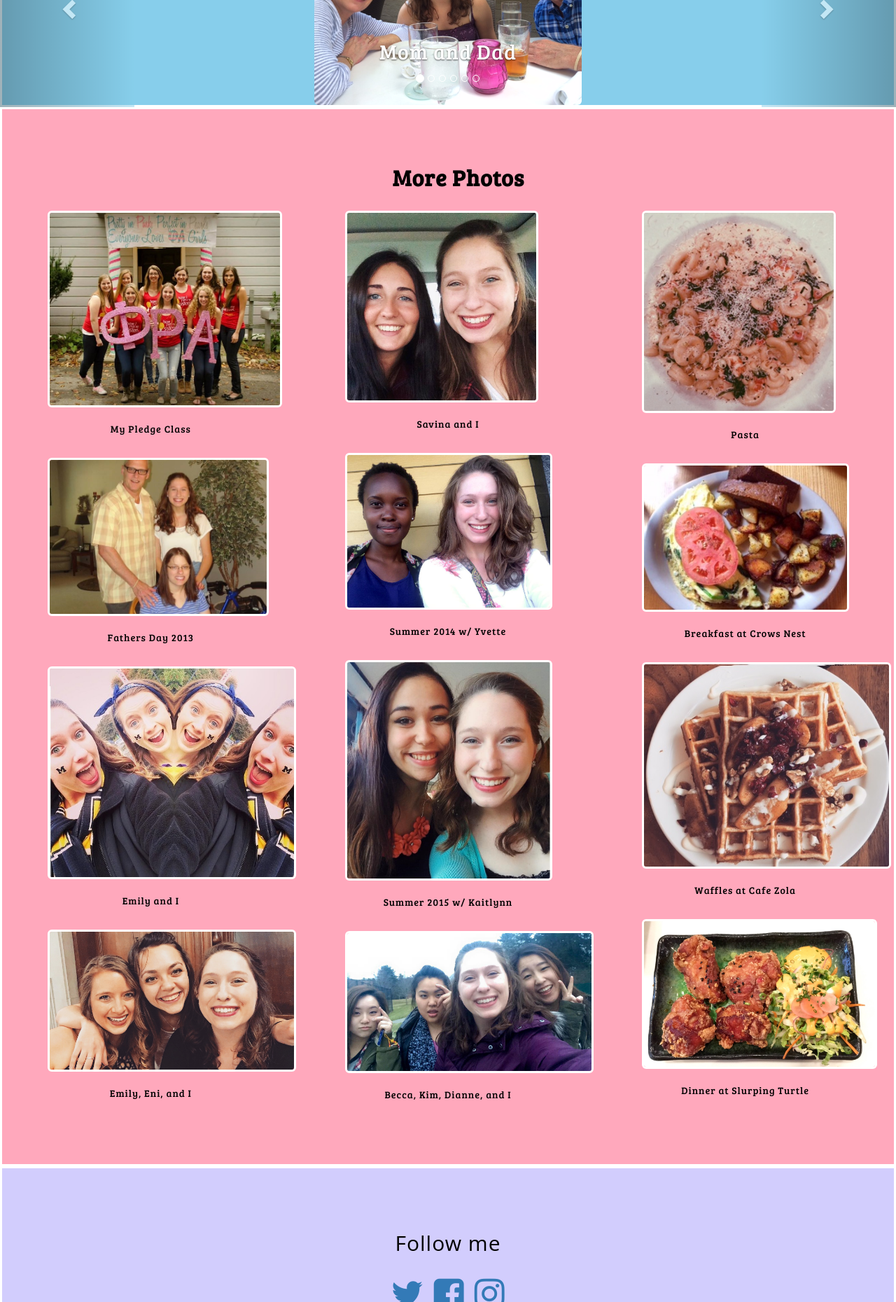
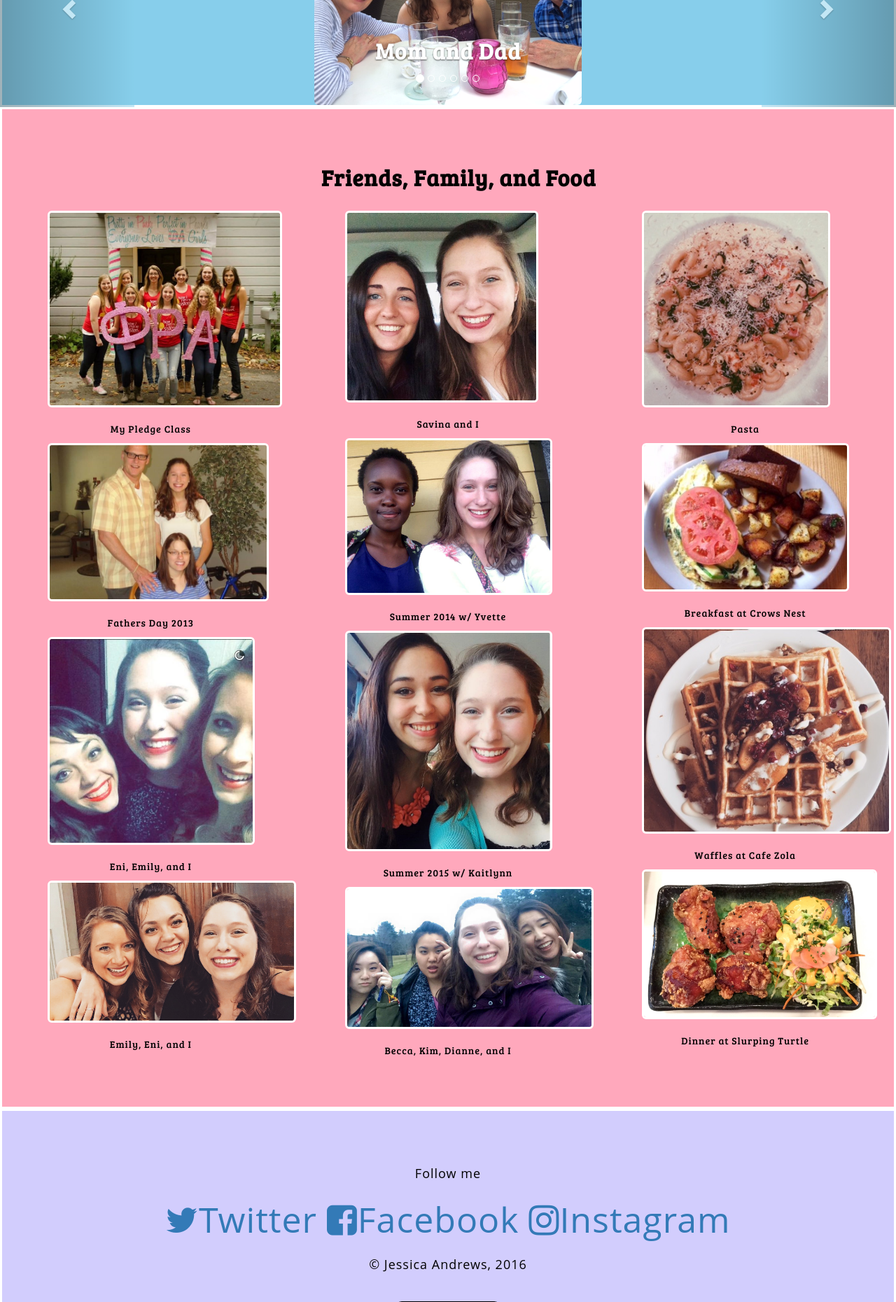
Before and after one commit to Jessica0028/jessicaportfolio, a Python web app: template templates/photo.html in a window 1280 px wide. Shown: the part 840-2700 px from the top of the page at 70% size. Run offline with Jinja, Linux system fonts and the light colour scheme; the template is opened without the code that fills it, so the values that code supplies are empty; some libraries are stand-ins or nearby versions.

Commit message:
photos, contact, nav, app name
had to change .jpg to .JPG for some photos, removed email form, changed
color, font, and spacing of the nav toggle value and changed application
name because I deployed my site

```diff
--- a/app.yaml
+++ b/app.yaml
@@ -1,4 +1,4 @@
-application: jessicaportfolio
+application: jessicasportfolio-1268
 version: 1
 runtime: python27
 api_version: 1
--- a/templates/base.html
+++ b/templates/base.html
@@ -1,22 +1,22 @@
 <!DOCTYPE html>
 <html lang="en">
 <head>
-  <a name="top"></a>
   <meta charset="utf-8">
   <meta name="viewport" content="width=device-width, initial-scale=1">
   <link rel="stylesheet" href="http://maxcdn.bootstrapcdn.com/bootstrap/3.3.6/css/bootstrap.min.css">
-  <link href="http://fonts.googleapis.com/css?family=Pacifico" rel="stylesheet">
-  <link href='https://fonts.googleapis.com/css?family=Bree+Serif' rel='stylesheet' type='text/css'>
+  <link rel='stylesheet' href="http://fonts.googleapis.com/css?family=Pacifico">
+  <link rel='stylesheet' href='https://fonts.googleapis.com/css?family=Bree+Serif' type='text/css'>
   <link rel="stylesheet" href="https://maxcdn.bootstrapcdn.com/font-awesome/4.5.0/css/font-awesome.min.css">
+  <link rel="stylesheet" href="static/style.css" type="text/css">
   <script src="https://ajax.googleapis.com/ajax/libs/jquery/1.12.0/jquery.min.js"></script>
   <script src="http://maxcdn.bootstrapcdn.com/bootstrap/3.3.6/js/bootstrap.min.js"></script>
-  <link rel="stylesheet" href="static/style.css" type="text/css">
-  <title>
+<title>
     {% block title %}
     {% endblock %}
   </title>
 </head>
 <body>
+  <a id="top"></a>
   <header>
     <h1> Jessica Andrews </h1>
     <h2> 433 Hamilton Pl, Ann Arbor, MI 48104</h2>
@@ -24,19 +24,19 @@
     <nav class="navbar navbar-inverse">
       <div class="container">
         <div class="navbar-header">
-          <button type="button" class="navbar-toggle" data-toggle="collapse" data-target="#myNavbar">
+          <button type="button" class="navbar-toggle"  data-toggle="collapse" data-target="#myNavbar" value="nav button">Click
             <span class="icon-bar"></span>
             <span class="icon-bar"></span>
             <span class="icon-bar"></span>
           </button>
         </div>
         <div class="collapse navbar-collapse" id="myNavbar">
-          <ul class="nav navbar-nav navbar-left">
+          <ol class="nav navbar-nav navbar-left">
             <li id = "page1"><a href= "index.html">About Me</a></li>
             <li id = "page2"><a href="interests.html">My Interests</a></li>
             <li id = "page3"><a href="photo.html">Photos</a></li>
             <li id = "page4"><a href="contact.html">Contact + Skills</a></li>
-          </ul>
+          </ol>
         </div>
       </div>
     </nav>
@@ -52,11 +52,11 @@
    Main Content
   {% endblock %}
   <footer class="container-fluid footer-4 text-center">
-    <h2>Follow me </h2>
-    <a href="https://twitter.com/Jessickaa27" target="_blank"> <i class="fa fa-twitter"></i></a>
-    <a href="https://www.facebook.com/softballchica9942" target="_blank"><i class="fa fa-facebook-square"></i></a>
-    <a href="https://www.instagram.com/jessickaa245/" target="_blank"><i class= "fa fa-instagram"></i></a>
-    <h2> &copy; Jessica Andrews, 2016 </h2>
+    <h4>Follow me </h4>
+    <a href="https://twitter.com/Jessickaa27" target="_blank"><i class="fa fa-twitter"></i>Twitter</a>
+    <a href="https://www.facebook.com/softballchica9942" target="_blank"><i class="fa fa-facebook-square"></i>Facebook</a>
+    <a href="https://www.instagram.com/jessickaa245/" target="_blank"><i class= "fa fa-instagram"></i>Instagram</a>
+    <h4> &copy; Jessica Andrews, 2016 </h4>
     <a href="#top" class="button">Back to Top</a>
   </footer>
 </body>
--- a/templates/index.html
+++ b/templates/index.html
@@ -7,14 +7,14 @@ About Me
 {% block content %}
 <div class="container-fluid home-1 text-center">
   <h3 class="margin">Welcome to my Site!</h3>
-  <img src="static/me.jpg" class="img-responsive img-rounded corners" style="display:inline" alt="myself" width="175" height="175">
+  <img src="static/me.JPG" class="img-responsive img-rounded corners" style="display:inline" alt="myself" width="175" height="175">
 </div>
 
 <div class="container-fluid home-3 text-center">
   <h3 class="margin">Some Facts About Me</h3><br>
   <div class="row">
     <div class="col-md-6">
-      <p>I attend the University of Michigan- Ann Arbor I recently just got admitted to the School of Information for next Fall 2016 where I will a pursue a Bacehlor of Science in Information. My favorite things about Ann Arbor are Football Saturdays, the fall time, and the school spirit.  </p>
+      <p>I attend the University of Michigan- Ann Arbor. I recently just got admitted to the School of Information for next Fall 2016 where I will a pursue a Bacehlor of Science in Information. My favorite things about Ann Arbor are Football Saturdays, the fall time, and the school spirit.  </p>
       <img src="static/umich.jpg" class="img-responsive img-rounded corners margin" style="width:80%" alt="umich">
     </div>
     <div class="col-md-6">
--- a/templates/photo.html
+++ b/templates/photo.html
@@ -7,8 +7,8 @@ Photos
 
 {% block content %}
 <div class="container-fluid photo-2 text-center">
-	<h3 class="margin">Check out my Photos!</h3>
-  		<img src="static/me.jpg" class="img-responsive img-rounded corners" style="display:inline" alt="myself" width="175" height="175">
+	<h3 class="margin">Look at my Photos!</h3>
+  		<img src="static/me.JPG" class="img-responsive img-rounded corners" style="display:inline" alt="myself" width="175" height="175">
 </div>
 
 <div id="myCarousel" class="carousel slide" data-ride="carousel">
@@ -25,37 +25,37 @@ Photos
   <!-- Wrapper for slides -->
   <div class="carousel-inner" role="listbox">
     <div class="item active">
-        <img src="static/momdad.jpg" class="img-responsive img-rounded corners margin" alt="momanddad">
+        <img src="static/momdad.JPG" class="img-responsive img-rounded corners margin" alt="momanddad">
         <div class="carousel-caption">
-        	<h2>Mom and Dad</h2>
+        	<h3>Mom and Dad</h3>
         </div>
     </div>
 
     <div class="item">
         <img src="static/bidnightt.jpg" class="img-responsive img-rounded corners margin" alt="tauclass">
         <div class="carousel-caption">
-        	<h2>My Pledge Class</h2>
+        	<h3>My Pledge Class</h3>
         </div>
     </div>
 
     <div class="item">
         <img src="static/summer2014.jpg" class="img-responsive img-rounded corners margin" alt="family">
         <div class="carousel-caption">
-        	<h2>Summer 2014</h2>
+        	<h3>Summer 2014</h3>
         </div>
     </div>
 
     <div class="item">
         <img src="static/tailgate.jpg" class="img-responsive img-rounded corners margin" alt="tailgate">
         <div class="carousel-caption">
-        	<h2>Tailgate 2015</h2>
+        	<h3>Tailgate 2015</h3>
         </div>
     </div>
 
     <div class="item">
         <img src="static/peru.jpg" class="img-responsive img-rounded corners margin" alt="machupicchu">
         <div class="carousel-caption">
-        	<h2>Machu Picchu</h2>
+        	<h3>Machu Picchu</h3>
         </div>
     </div>
   </div>
@@ -72,26 +72,38 @@ Photos
 </div>
 
 <div class="container-fluid interestsandphoto-5 text-center">
-  <h3 class="margin">More Photos</h3>
+  <h3 class="margin">Friends, Family, and Food</h3>
     <div class="row">
       <div class="col-md-4">
-      	<img src="static/tau.jpg" class="img-responsive img-rounded corners margin" style="width:85%" alt="tau"> <figcaption>My Pledge Class</figcaption><br>
-		<img src="static/dadandsarah.jpg" class="img-responsive img-rounded corners margin" style="width:80%" alt="fathersday"><figcaption>Fathers Day 2013</figcaption><br>
-		<img src="static/mypic.jpg" class="img-responsive img-rounded corners margin" style="width:90%" alt="bidnight"><figcaption>Emily and I</figcaption><br>
-		<img src="static/friends.jpg" class="img-responsive img-rounded corners margin" style="width:90%"alt="friends"><figcaption>Emily, Eni, and I</figcaption><br>
-	 </div>
+      	<figure>
+          <img src="static/tau.JPG" class="img-responsive img-rounded corners margin" style="width:85%" alt="tau"><figcaption><span class="name">My Pledge Class</span></figcaption></figure>
+		    <figure>
+          <img src="static/dadandsarah.jpg" class="img-responsive img-rounded corners margin" style="width:80%" alt="fathersday"><figcaption><span class="name">Fathers Day 2013</span></figcaption></figure>
+		    <figure>
+          <img src="static/bffs.jpg" class="img-responsive img-rounded corners margin" style="width:75%" alt="kappasignight"><figcaption><span class="name">Eni, Emily, and I</span></figcaption></figure>
+		    <figure>
+          <img src="static/friends.JPG" class="img-responsive img-rounded corners margin" style="width:90%" alt="friends"><figcaption><span class="name">Emily, Eni, and I</span></figcaption></figure>
+	   </div>
 	 <div class="col-md-4">
-	   <img src="static/savinajess.jpg" class="img-responsive img-rounded corners margin" style="width:70%" alt="savinandjess"><figcaption>Savina and I</figcaption><br>
-	   <img src="static/yvettejess.jpg" class="img-responsive img-rounded corners margin" style="width:75% " alt="yvetteandjessica"><figcaption>Summer 2014 w/ Yvette</figcaption><br>
-	   <img src="static/kaitjess.jpg" class="img-responsive img-rounded corners margin" style="width:75%" alt="kaitlynnandjess"><figcaption>Summer 2015 w/ Kaitlynn</figcaption><br>
-	   <img src="static/all.jpg" class="img-responsive img-rounded corners margin" style="width:90%" alt="friends"><figcaption>Becca, Kim, Dianne, and I</figcaption>
+	   <figure>
+        <img src="static/savinajess.jpg" class="img-responsive img-rounded corners margin" style="width:70%" alt="savinandjess"><figcaption><span class="name">Savina and I</span></figcaption></figure>
+	   <figure>
+        <img src="static/yvettejess.jpg" class="img-responsive img-rounded corners margin" style="width:75% " alt="yvetteandjessica"><figcaption><span class="name">Summer 2014 w/ Yvette</span></figcaption></figure>
+	   <figure>
+        <img src="static/kaitjess.jpg" class="img-responsive img-rounded corners margin" style="width:75%" alt="kaitlynnandjess"><figcaption><span class="name">Summer 2015 w/ Kaitlynn</span></figcaption></figure>
+	   <figure>
+        <img src="static/all.jpg" class="img-responsive img-rounded corners margin" style="width:90%" alt="friends"><figcaption><span class="name">Becca, Kim, Dianne, and I</span></figcaption></figure>
 	 </div>
 
 	 <div class="col-md-4">
-	   <img src="static/IMG_8141.JPG" class="img-responsive img-rounded corners margin" style="width:70%" alt="pasta"><figcaption>Pasta</figcaption><br>
-	   <img src="static/IMG_6764.jpg" class="img-responsive img-rounded corners margin" style="width:75% " alt="crowsnest"><figcaption>Breakfast at Crows Nest</figcaption><br>
-	   <img src="static/IMG_8641.jpg" class="img-responsive img-rounded corners margin" style="width:90%" alt="waffles"><figcaption>Waffles at Cafe Zola</figcaption><br>
-	   <img src="static/food.jpg" class="img-responsive img-rounded corners margin" style="width:85%" alt="food"><figcaption>Dinner at Slurping Turtle</figcaption>
+	   <figure>
+        <img src="static/IMG_8141.JPG" class="img-responsive img-rounded corners margin" style="width:68%" alt="pasta"><figcaption><span class="nameP">Pasta</span></figcaption></figure>
+	   <figure>
+        <img src="static/IMG_6764.JPG" class="img-responsive img-rounded corners margin" style="width:75% " alt="crowsnest"><figcaption><span class="name">Breakfast at Crows Nest</span></figcaption></figure>
+	   <figure>
+        <img src="static/IMG_8641.JPG" class="img-responsive img-rounded corners margin" style="width:90%" alt="waffles"><figcaption><span class="name">Waffles at Cafe Zola</span></figcaption></figure>
+	   <figure>
+        <img src="static/food.jpg" class="img-responsive img-rounded corners margin" style="width:85%" alt="food"><figcaption><span class="name">Dinner at Slurping Turtle</span></figcaption></figure>
 	 </div>
    </div>
 </div>
```
Also changed, not shown: templates/contact.html (+4 -17 lines), static/bffs.jpg (added), static/buildings.jpg.
